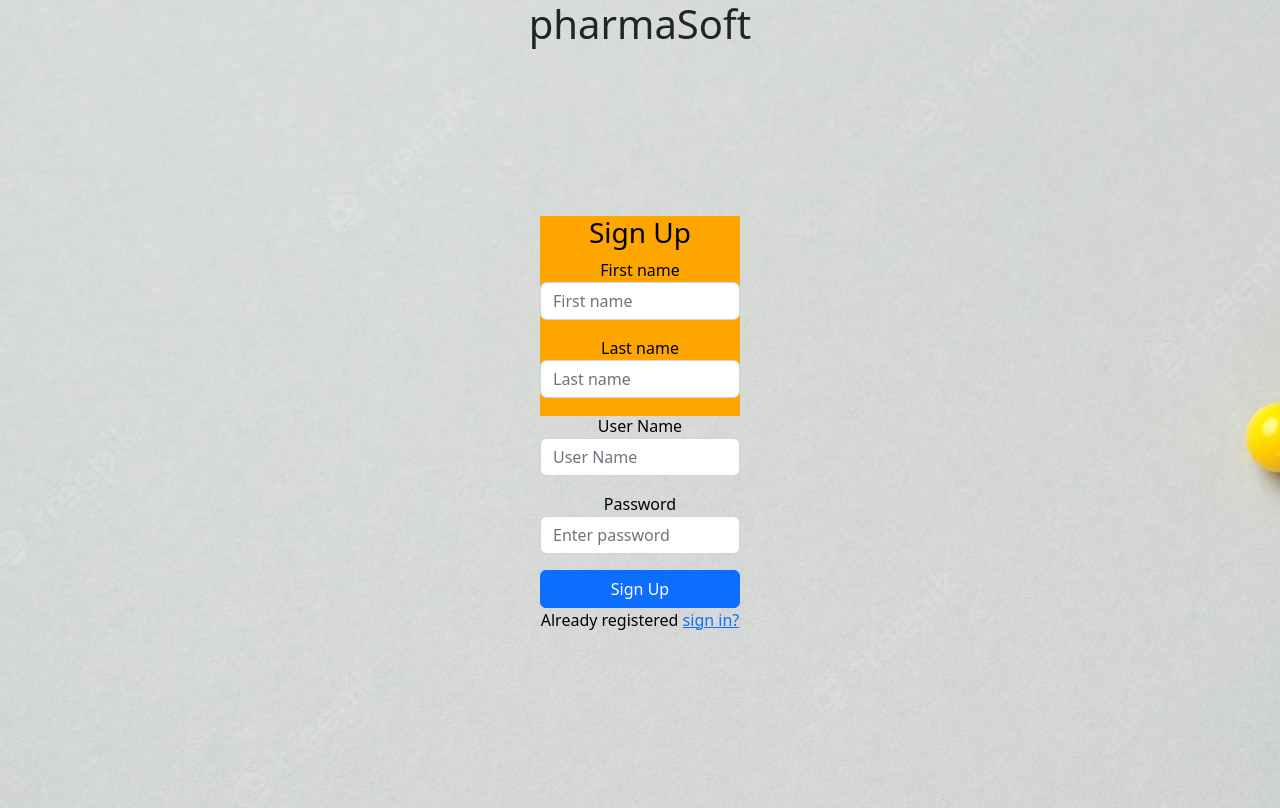
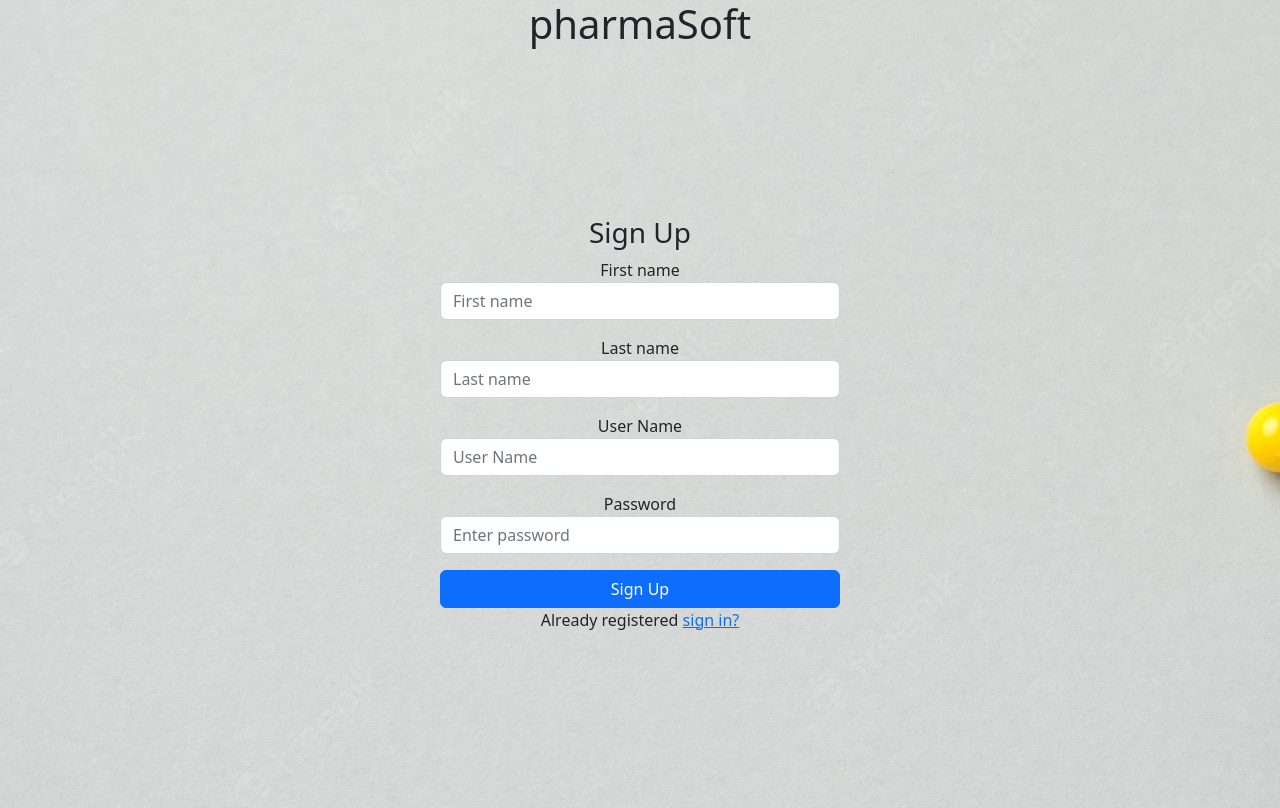
Before and after one commit to AyobamiMichael/pharmasoft-app, a React (Create React App) app: page / in a window 1280 px wide. Shown: the top 808 px of the page. Built offline with nearby package versions, Linux system fonts and the light colour scheme.

Commit message:
initial commit

```diff
--- a/src/components/signup/signup.css
+++ b/src/components/signup/signup.css
@@ -14,10 +14,9 @@
 @media only screen and (min-device-width: 768px)
    {
     .signupcontainer{
-        width: 200px;
-        height: 200px;
-        background-color: orange;
-        color: black;
+        width: 400px;
+        height: 400px;
+
     }
 }
 /* For Mobile Portrait View */
@@ -27,8 +26,7 @@
         .signupcontainer{
             width: 200px;
             height: 200px;
-            background-color: red;
-            color: #fff;
+
 
         }
 
@@ -42,7 +40,6 @@
     .signupcontainer{
         width: 400px;
         height: 200px;
-        background-color: chartreuse;
-        color: black;
+
     }
 }
```
